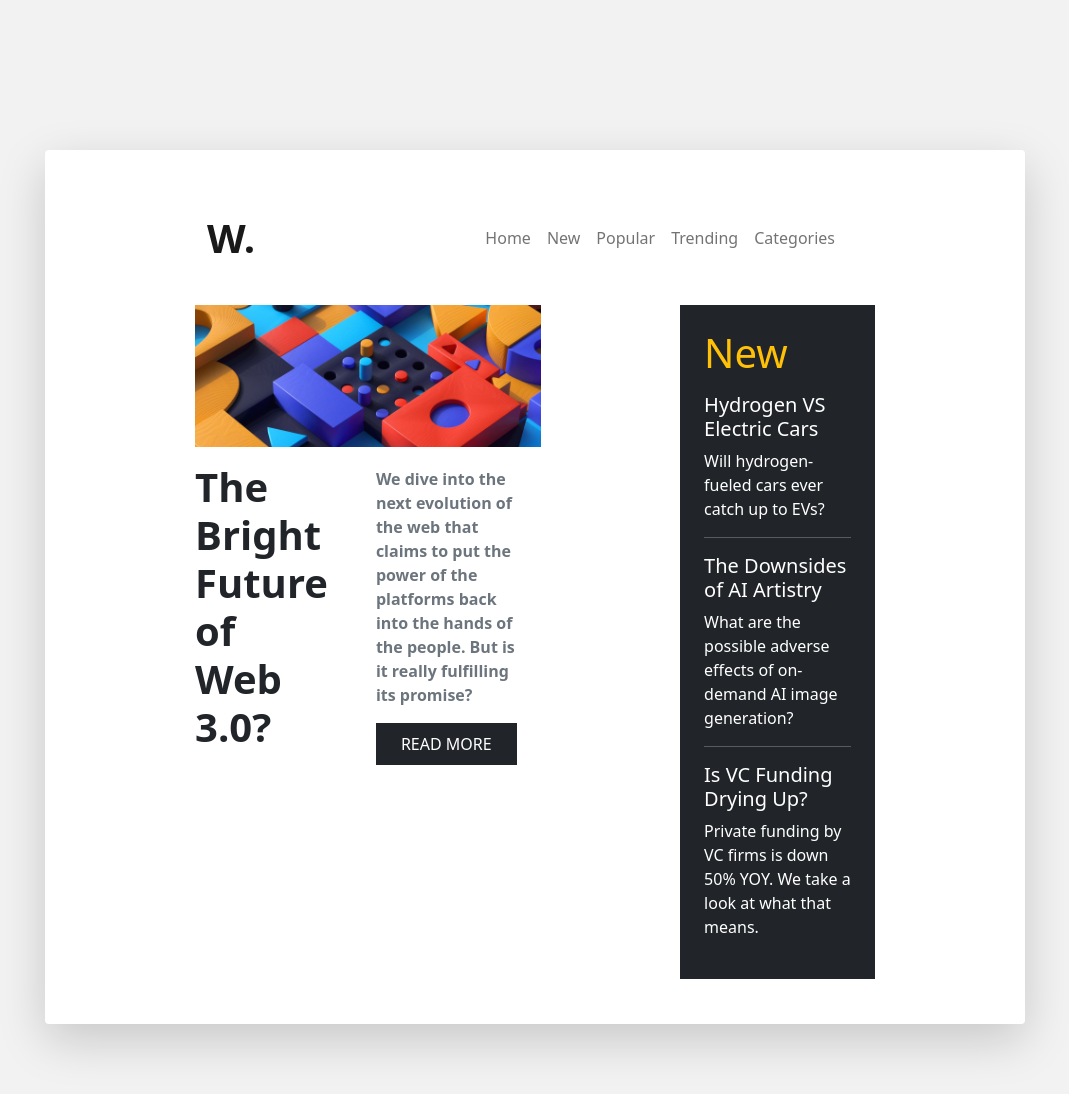
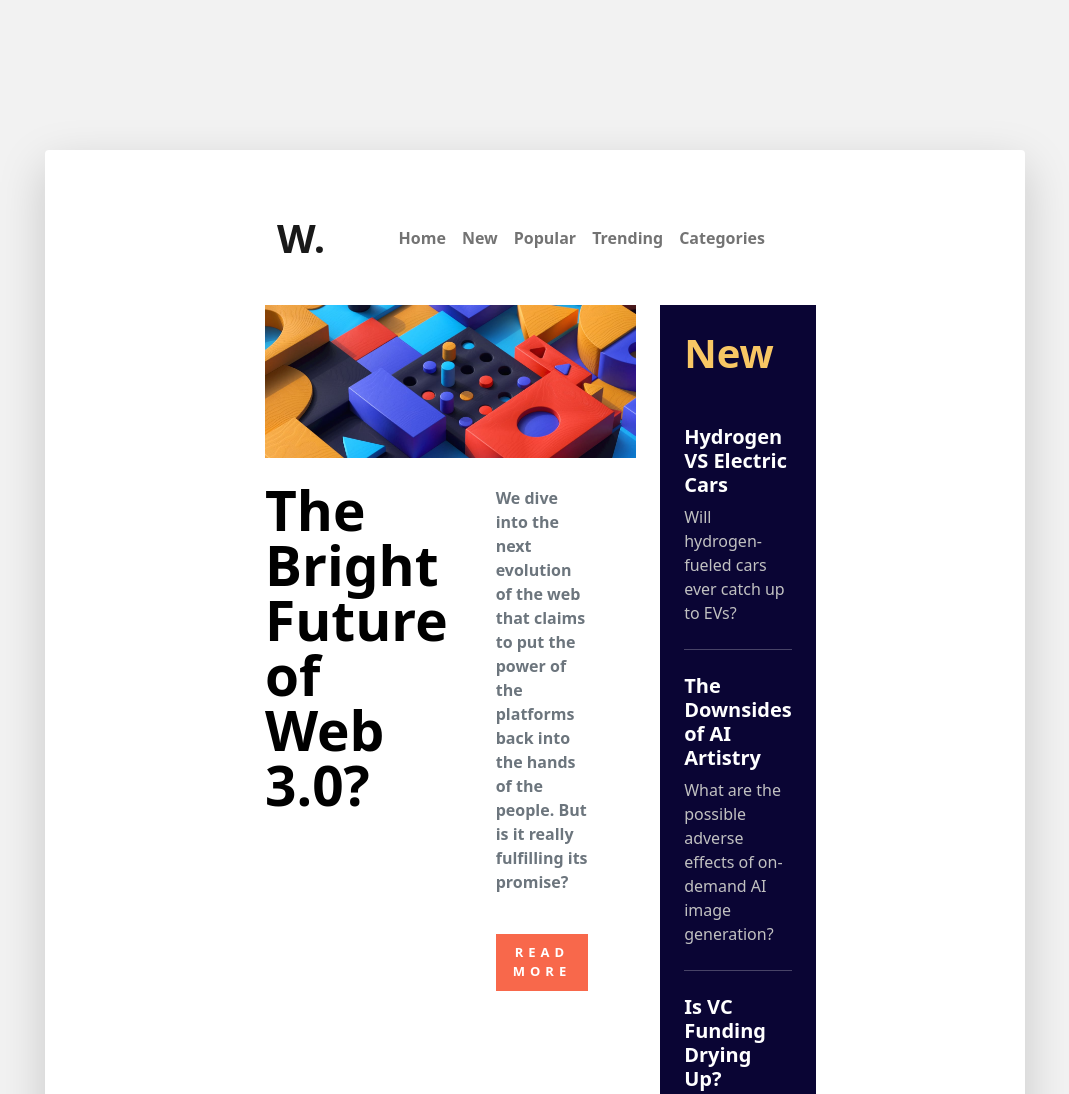
Before and after one commit to pixelRena/News-Homepage, a plain HTML site: page index.html in a window 1280 px wide. Shown: the top 1094 px of the page, without its empty margins (105-1174 px from the left). Drawn offline with nearby package versions, Linux system fonts and the light colour scheme.

Commit message:
Update layout and colors

```diff
--- a/index.html
+++ b/index.html
@@ -10,20 +10,30 @@
 
   <style>
     body { padding: 150px; background-color: rgb(242, 242, 242);}
-    .main-bg { background-color: white; padding: 45px 150px 45px 150px;}
-    img { width: 75%;}
+    .main-bg { background-color: white; padding: 45px 220px 45px 220px;}
+    img { width: 100%;}
+    .f-larger { font-size: 55px; line-height: 55px;}
+    .w-45 { width: 45%; }
+    .bg-dark-blue {  background-color: #0a0534;}
+    .text-gray { color:#c1c1c1;}
+    .text-black { color: black;}
+    .fw-semibold { font-weight: 600;}
+    .char-apart { letter-spacing: 5px;}
+    .btn-pink-600 { background-color: rgb(248, 104, 75);}
+    .fs-9 { font-size: small}
+    .text-orange-600 { color: #f8c764}
     .attribution { font-size: 11px; text-align: center; }
     .attribution a { color: hsl(228, 45%, 44%); }
   </style>
 </head>
 <body>
-  <div class="main-bg shadow-lg rounded-2">
+  <div class="d-flex flex-column main-bg shadow-lg rounded-2">
     <nav class="navbar navbar-expand-lg navbar-light">
       <div class="container-fluid">
-        <span class="navbar-brand mb-0 text-uppercase fw-bolder fs-1">w.</span>
+        <span class="navbar-brand mb-0 text-uppercase text-black fw-bolder fs-1">w.</span>
       </div>
       <div class="collapse navbar-collapse" id="navbarNav">
-        <ul class="navbar-nav ms-auto">
+        <ul class="navbar-nav ms-auto fw-semibold">
           <li class="nav-item"><a href="#" class="nav-link">Home</a></li>
           <li class="nav-item"><a href="#" class="nav-link">New</a></li>
           <li class="nav-item"><a href="#" class="nav-link">Popular</a></li>
@@ -35,35 +45,35 @@
 
     <div class="d-flex mt-4 gap-4">
       <!-- Column 1 -->
-        <div class="flex-column">
+        <div class="flex-column w-100">
           <!-- Row 1 -->
           <div class="d-flex flex-row">
             <img src="./assets/images/image-web-3-desktop.jpg"/>
           </div>
           <!-- Row 2 -->
-          <div class="d-flex flex-row mt-3 gap-5">
+          <div class="d-flex flex-row mt-4 gap-5">
             <!-- column 1/row 2 -->
             <div class="flex-column">
-              <h1 class="fw-bolder">The Bright Future of Web 3.0?</h1>
+              <h1 class="fw-bolder f-larger text-black">The Bright Future of Web 3.0?</h1>
             </div>
             <!-- column 2/row 2 -->
-            <div class="flex-column">
-              <p class="form-text fs-6 text-wrap w-50 fw-bold">We dive into the next evolution of the web that claims to put the power of the platforms back into the hands of the people. But is it really fulfilling its promise?</p>
-              <button class="btn btn-dark rounded-0 text-uppercase pe-4 ps-4 p-2">Read more</button>
+            <div class="flex-column w-100 pe-5">
+              <p class="form-text fs-6 fw-semibold text-wrap mb-4">We dive into the next evolution of the web that claims to put the power of the platforms back into the hands of the people. But is it really fulfilling its promise?</p>
+              <button class="mt-3 text-white btn btn-pink-600 fw-semibold rounded-0 text-uppercase char-apart fs-9 p-2 pe-3 ps-3">Read more</button>
             </div>
           </div>
         </div>
         <!-- Column 2 -->
-        <div class="flex-column bg-dark p-4 text-white">
-          <h1 class="text-warning mb-3">New</h1>
-          <h5>Hydrogen VS Electric Cars</h3>
-            <p>Will hydrogen-fueled cars ever catch up to EVs?</p>
-          <hr/>
-          <h5>The Downsides of AI Artistry</h3>
-            <p>What are the possible adverse effects of on-demand AI image generation?</p>
-          <hr/>
-          <h5>Is VC Funding Drying Up?</h3>
-            <p>Private funding by VC firms is down 50% YOY. We take a look at what that means.</p>
+        <div class="flex-column bg-dark-blue p-4 w-45 text-white">
+          <h1 class="text-orange-600 mb-5 fw-bold">New</h1>
+          <h5 class="fw-bold mt-4">Hydrogen VS Electric Cars</h3>
+            <p class="text-gray fw-light">Will hydrogen-fueled cars ever catch up to EVs?</p>
+          <hr class="mt-4"/>
+          <h5 class="fw-bold mt-4">The Downsides of AI Artistry</h3>
+            <p class="text-gray fw-light">What are the possible adverse effects of on-demand AI image generation?</p>
+          <hr class="mt-4"/>
+          <h5 class="fw-bold mt-4">Is VC Funding Drying Up?</h3>
+            <p class="text-gray fw-light">Private funding by VC firms is down 50% YOY. We take a look at what that means.</p>
         </div>
     </div>
     <!--
```
